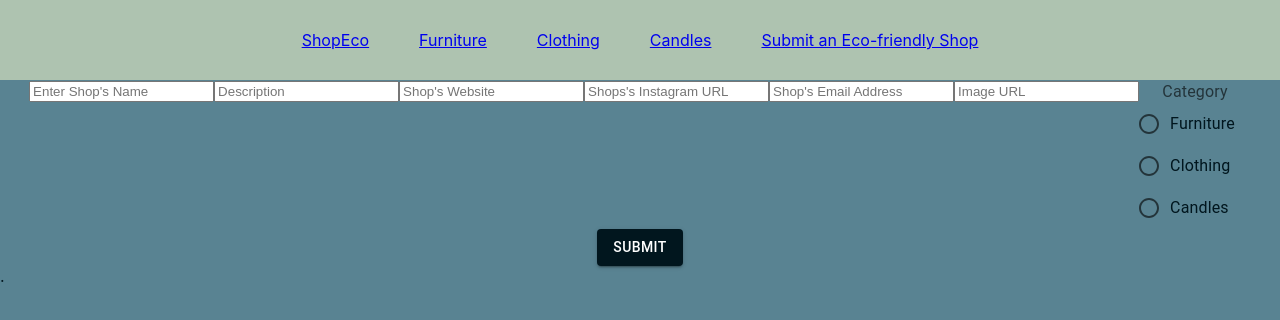
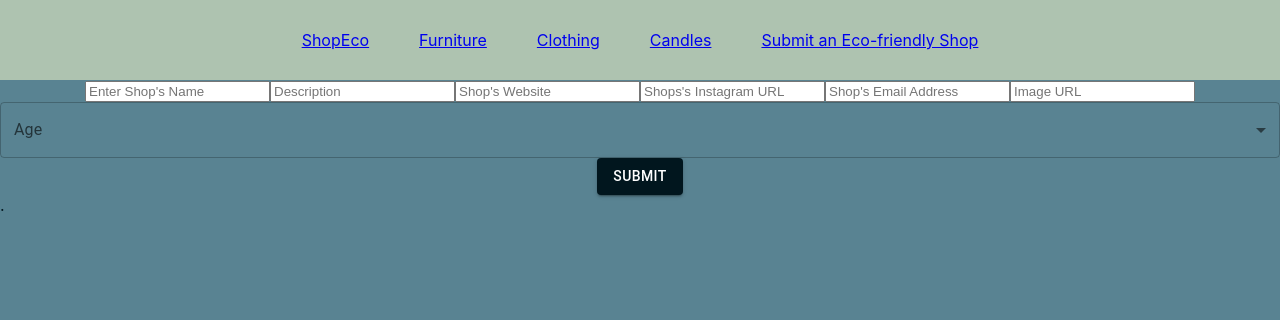
Before and after one commit to kimcapgab/shop-eco-app, a React (Create React App) app in the folder client/: page /new in a window 1280 px wide. Shown: the top 320 px of the page. Built offline with nearby package versions, Linux system fonts and the light colour scheme; no server answers.

Commit message:
working drop down

```diff
--- a/client/src/components/Form.jsx
+++ b/client/src/components/Form.jsx
@@ -2,11 +2,16 @@ import { useState } from "react"
 import { postShop } from "../services"
 import { useNavigate, useParams } from "react-router-dom"
 import Button from '@mui/material/Button'
-import Radio from '@mui/material/Radio';
-import RadioGroup from '@mui/material/RadioGroup';
-import FormControlLabel from '@mui/material/FormControlLabel';
+// import Radio from '@mui/material/Radio';
+// import RadioGroup from '@mui/material/RadioGroup';
+// import FormControlLabel from '@mui/material/FormControlLabel';
+// import FormControl from '@mui/material/FormControl';
+// import FormLabel from '@mui/material/FormLabel';
+import Box from '@mui/material/Box';
+import InputLabel from '@mui/material/InputLabel';
+import MenuItem from '@mui/material/MenuItem';
 import FormControl from '@mui/material/FormControl';
-import FormLabel from '@mui/material/FormLabel';
+import Select from '@mui/material/Select';
 
 
 export default function Form(props) {
@@ -88,7 +93,7 @@ export default function Form(props) {
         onChange={(e) => setTags(e.target.value)}
       /> */}
 
-      <FormControl component="fieldset">
+      {/* <FormControl component="fieldset">
         <FormLabel component="legend">Category</FormLabel>
         <RadioGroup
           aria-label="category"
@@ -113,7 +118,29 @@ export default function Form(props) {
             label="Candles"
           />
         </RadioGroup>
+      </FormControl> */}
+
+<Box sx={{ minWidth: 120 }}>
+      <FormControl fullWidth>
+        <InputLabel id="demo-simple-select-label">Age</InputLabel>
+        <Select
+          labelId="demo-simple-select-label"
+          id="demo-simple-select"
+          value={tags}
+          label="Tag"
+          onChange={(e) => setTags(e.target.value)}
+        >
+          <MenuItem value="Furniture">Furniture</MenuItem>
+          <MenuItem value="Clothing">Clothing</MenuItem>
+          <MenuItem value="Candles">Candles</MenuItem>
+        </Select>
       </FormControl>
+    </Box>
+
+
+
+
+
 
       <Button
         style={{ backgroundColor: "#01161E" }}
```
